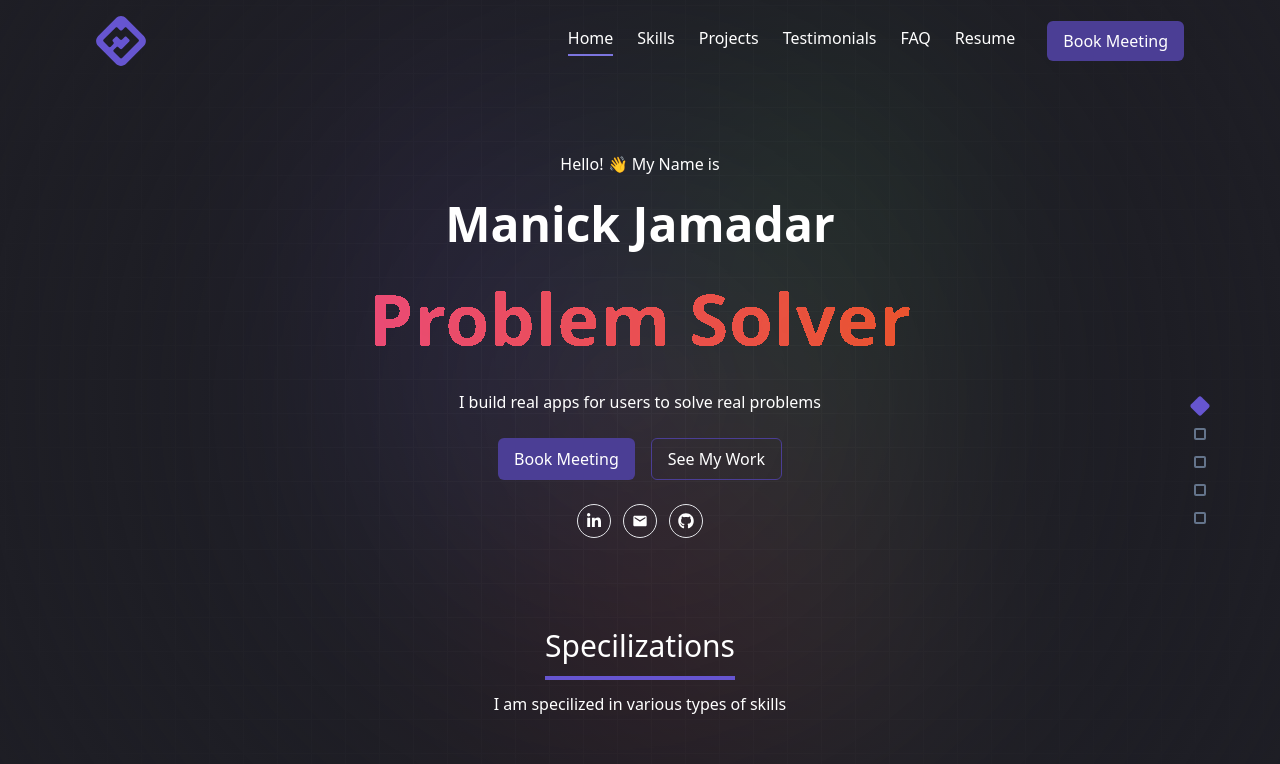
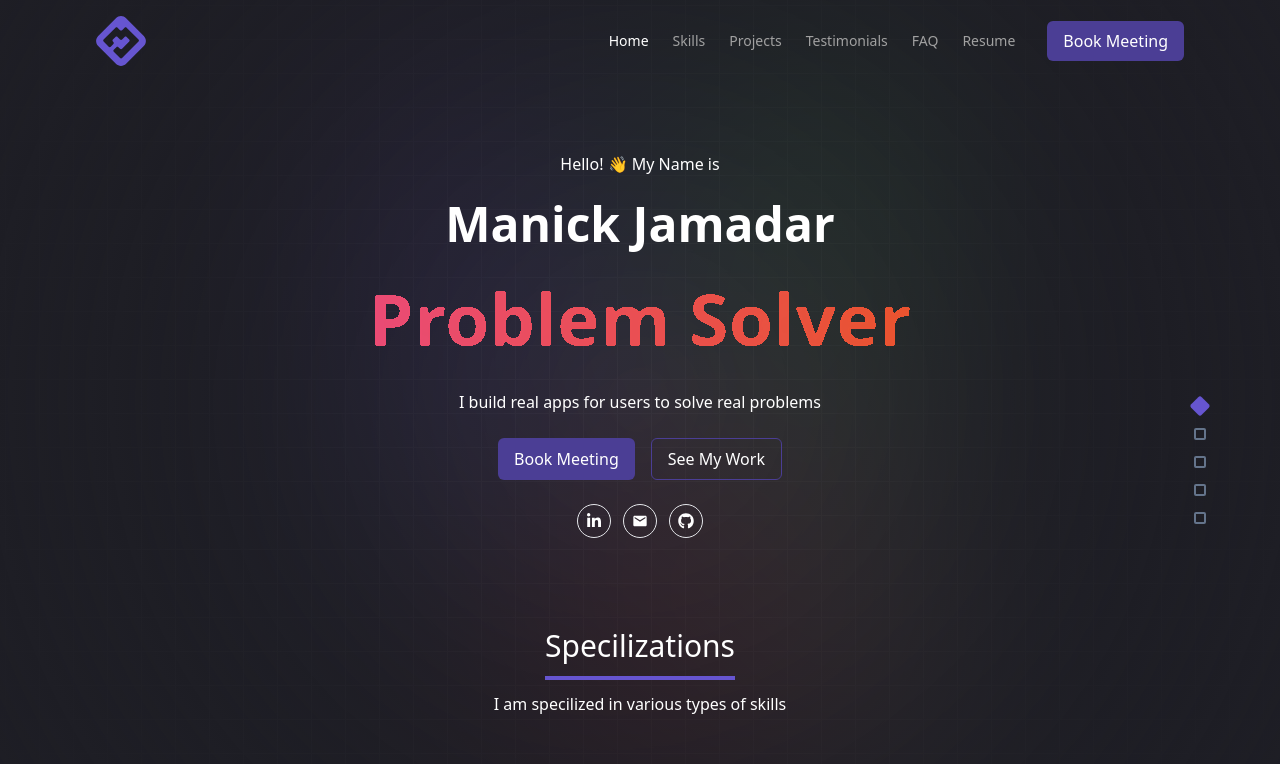
Before and after one commit to manickjamadar/personal-website, a Next.js app: page / in a window 1280 px wide. Shown: the top 764 px of the page. Built offline with nearby package versions, Linux system fonts and the light colour scheme.

Commit message:
nav text font sized adjusted

```diff
--- a/app/components/sections/header.tsx
+++ b/app/components/sections/header.tsx
@@ -30,15 +30,19 @@ const Header: React.FC<Props> = ({ activeLink = "/#", onLinkClick }) => {
                   href={link.url}
                   className={`${
                     activeLink === link.url
-                      ? "border-b-2 border-primary-500 pb-1"
-                      : "text-white"
-                  }`}
+                      ? "text-white"
+                      : "text-[#a1a1a1] hover:text-white transition duration-300"
+                  } text-sm`}
                   onClick={() => linkClickHandler(link.url)}
                 >
                   {link.name}
                 </a>
               ))}
-              <a href={LinkPath.resume} target="_blank">
+              <a
+                href={LinkPath.resume}
+                target="_blank"
+                className="text-[#a1a1a1] text-sm hover:text-white transition duration-300"
+              >
                 Resume
               </a>
             </nav>
```
